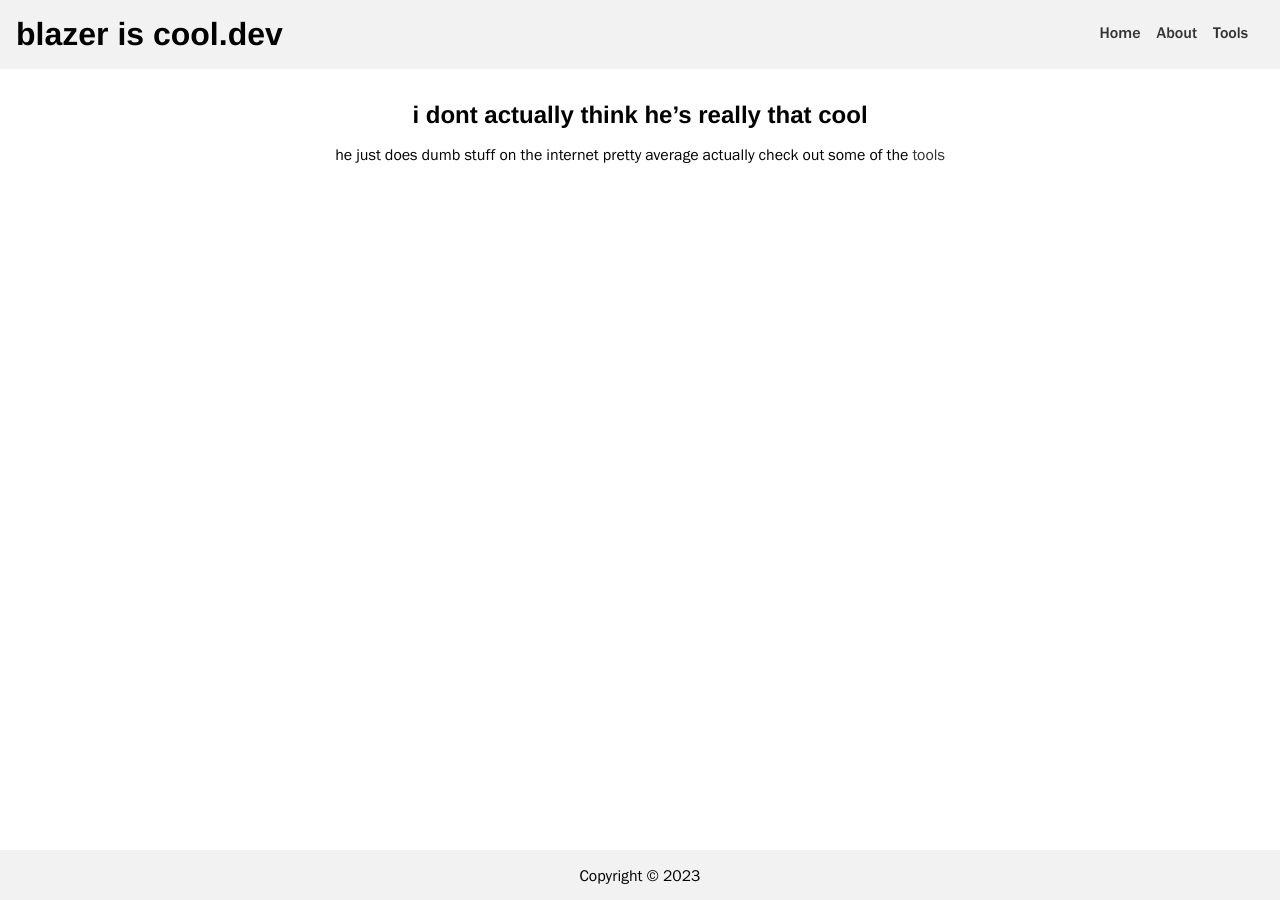
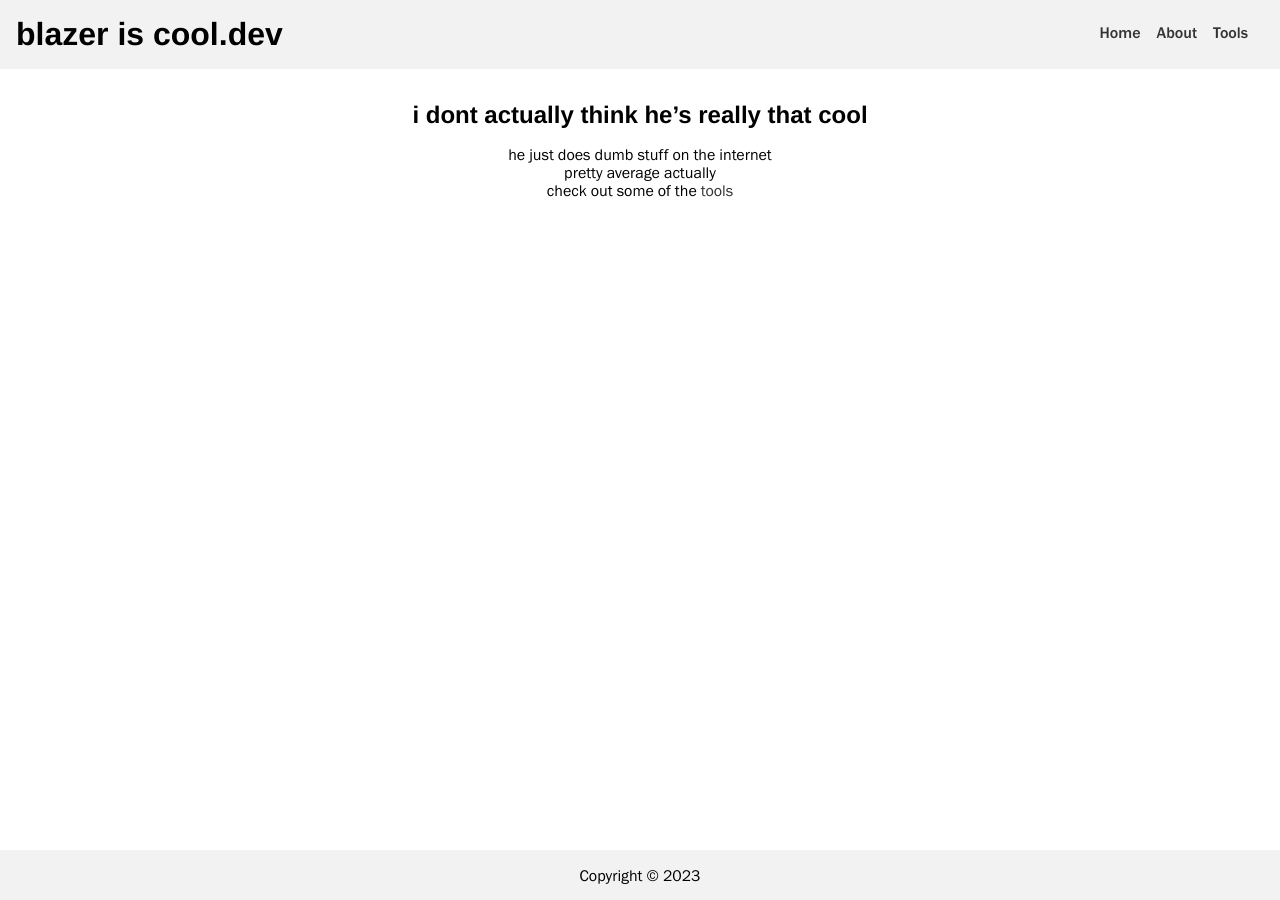
Before and after one commit to Blazer9001/blazer9001.github.io, a Jekyll site: the page built from index.md, in a window 1280 px wide. Built offline with Jekyll 4.4.1, drawn with Linux system fonts in a browser that asks for light colours.

Commit message:
changing md formatting

```diff
--- a/index.md
+++ b/index.md
@@ -2,7 +2,11 @@
 layout: default
 title: Home
 ---
-## i dont actually think he's really that cool
+i dont actually think he's really that cool
+-------------------------------------------
+
 he just does dumb stuff on the internet
+
 pretty average actually
+
 check out some of the [tools](/tools)
```
Also changed, not shown: tools.md (+6 -0 lines).
